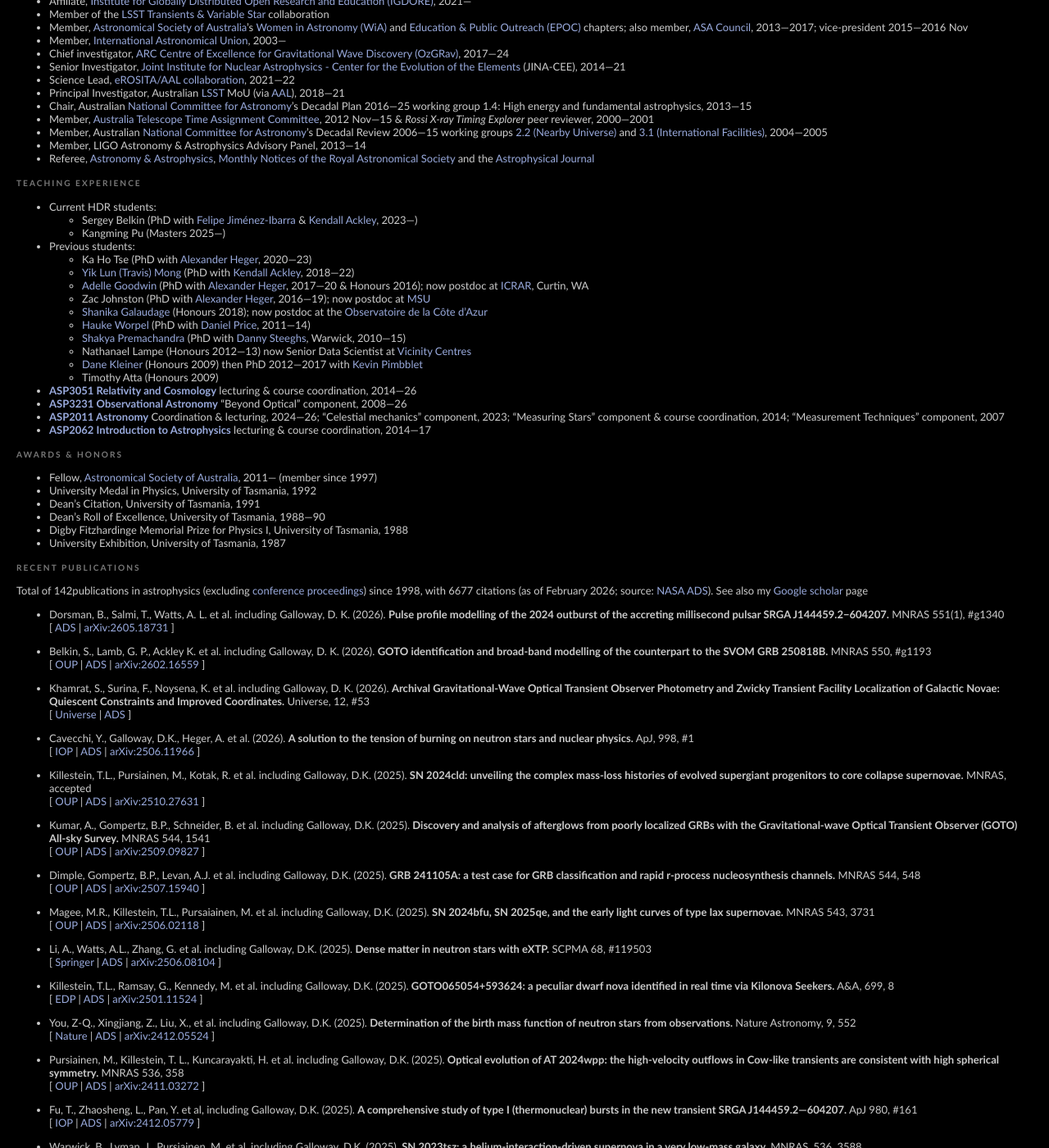
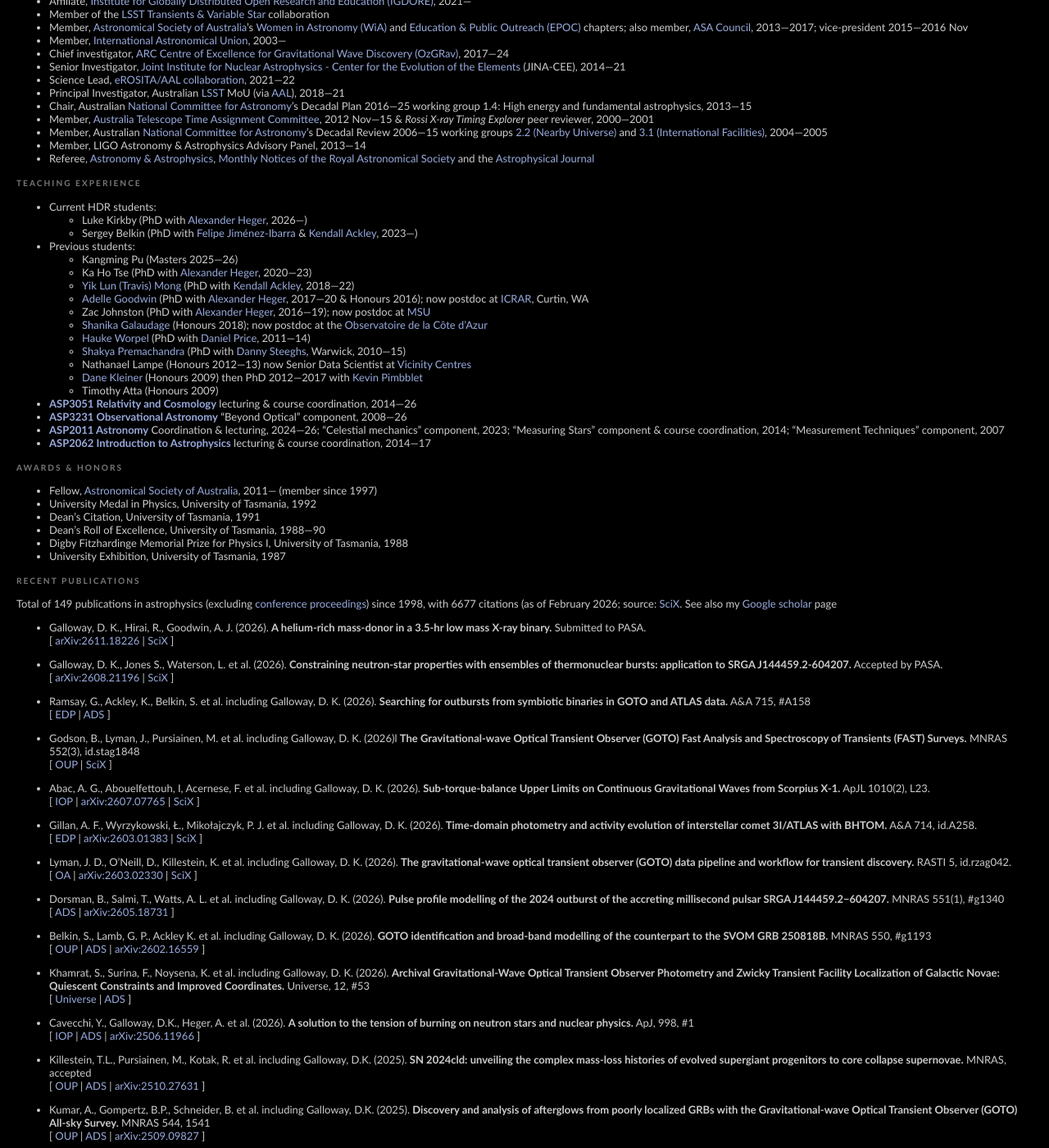
Before and after one commit to outs1der/outs1der.github.io, a Jekyll site: the page built from cv.md, in a window 1280 px wide and 1400 px high, scrolled down 812 px. Shown: the whole window at 82% size. Built offline with Jekyll 4.4.1, drawn with Linux system fonts in a browser that asks for light colours; some of the changed text lies outside the part shown.

Commit message:
updated with new papers

```diff
--- a/_includes/cv.html
+++ b/_includes/cv.html
@@ -41,8 +41,8 @@ EDUCATION
 ---------
 
 *   PhD, University of Tasmania, 2001.
+*   Bachelor of Science with First Class Honours, University of Tasmania, 1991.
 *   Graduate Certificate in Information Technology, Monash University, 2015
-*   Bachelor of Science with First Class Honours, University of Tasmania, 1991.
 
 RESEARCH INTERESTS
 ------------------
@@ -128,9 +128,10 @@ TEACHING EXPERIENCE
 -------------------
 
 *   Current HDR students:
+    *   Luke Kirkby (PhD with [Alexander Heger](http://2sn.org), 2026&mdash;)
     *   Sergey Belkin (PhD with <a href="https://jimenez-ibarra.wixsite.com/felipeji">Felipe Jim&eacute;nez-Ibarra</a> & <a href="https://kendallackley.github.io/">Kendall Ackley</a>, 2023&mdash;)
-    *   Kangming Pu (Masters 2025&mdash;)
 *   Previous students:
+    *   Kangming Pu (Masters 2025&mdash;26)
     *   Ka Ho Tse (PhD with [Alexander Heger](http://2sn.org), 2020&mdash;23)
     *   [Yik Lun (Travis) Mong](https://www.linkedin.com/in/travis-mong-4709631b0) (PhD with [Kendall Ackley](https://kendallackley.github.io), 2018&mdash;22)
     *   [Adelle Goodwin](https://adellej.github.io) (PhD with [Alexander Heger](http://2sn.org), 2017&mdash;20 & Honours 2016); now postdoc at [ICRAR](https://www.icrar.org), Curtin, WA
@@ -169,16 +170,37 @@ AWARDS & HONORS
 RECENT PUBLICATIONS
 -------------------
 
-<!-- Numbers below from my ADS library "Duncan K Galloway publications";
-     the list below is just the most recent ones -->
+<!-- Numbers below from my SciX (was ADS) library "Duncan K Galloway
+     publications"; the list below is just the most recent ones -->
 
-Total of 142publications in astrophysics (excluding [conference
+Total of 149 publications in astrophysics (excluding [conference
 proceedings](conf.html)) since 1998, with 6677 citations (as of
 February 2026;
-source: [NASA ADS](http://www.adsabs.harvard.edu)).
+source: [SciX](https://scixplorer.org).
 See also my [Google scholar](http://scholar.google.com.au/citations?user=ARoBNhYAAAAJ) page
 
 [//]: # (You need two spaces at the end of the line to trigger a line break)
+
+*   Galloway, D. K., Hirai, R., Goodwin, A. J. (2026). **A helium-rich mass-donor in a 3.5-hr low mass X-ray binary.** Submitted to PASA.
+    \[ [arXiv:2611.18226](https://arxiv.org/abs/2611.18226) | [SciX](https://scixplorer.org/abs/2026arXiv261118226G) \]
+
+*   Galloway, D. K., Jones S., Waterson, L. et al. (2026). **Constraining neutron-star properties with ensembles of thermonuclear bursts: application to SRGA J144459.2-604207.** Accepted by PASA.
+    \[ [arXiv:2608.21196](https://arxiv.org/abs/2608.21196) | [SciX](https://scixplorer.org/abs/2026arXiv260821196G) \]
+
+*   Ramsay, G., Ackley, K., Belkin, S. et al. including Galloway, D. K. (2026). **Searching for outbursts from symbiotic binaries in GOTO and ATLAS data.** A&A 715, #A158
+    \[ [EDP](https://doi.org/10.1051/0004-6361/202659731) | [ADS](https://scixplorer.org/abs/2026A%26A...715A.158R) \]
+
+*   Godson, B., Lyman, J., Pursiainen, M. et al. including Galloway, D. K. (2026)l **The Gravitational-wave Optical Transient Observer (GOTO) Fast Analysis and Spectroscopy of Transients (FAST) Surveys.** MNRAS 552(3), id.stag1848
+    \[ [OUP](https://doi.org/10.1093/mnras/stag1848) | [SciX](https://scixplorer.org/abs/2026MNRAS.552g1848G) \]
+
+*   Abac, A. G., Abouelfettouh, I, Acernese, F. et al. including Galloway, D. K. (2026). **Sub-torque-balance Upper Limits on Continuous Gravitational Waves from Scorpius X-1.** ApJL 1010(2), L23.
+    \[ [IOP](https://iopscience.iop.org/article/10.3847/2041-8213/aea296) | [arXiv:2607.07765](https://arxiv.org/abs/2607.07765) | [SciX](https://scixplorer.org/abs/2026ApJ..1010L..23A) \]
+
+*   Gillan, A. F., Wyrzykowski, Ł., Mikołajczyk, P. J. et al. including Galloway, D. K. (2026). **Time-domain photometry and activity evolution of interstellar comet 3I/ATLAS with BHTOM.** A&A 714, id.A258.
+    \[ [EDP](https://doi.org/10.1051/0004-6361/202659913) | [arXiv:2603.01383](https://arxiv.org/abs/2603.01383) | [SciX](https://scixplorer.org/abs/2026A%26A...714A.258G) \]
+
+*   Lyman, J. D., O'Neill, D., Killestein, K. et al. including Galloway, D. K. (2026). **The gravitational-wave optical transient observer (GOTO) data pipeline and workflow for transient discovery.** RASTI 5, id.rzag042.
+    \[ [OA](https://doi.org/10.1093/rasti/rzag042) | [arXiv:2603.02330](https://arxiv.org/abs/2603.02330) | [SciX](https://scixplorer.org/abs/2026RASTI...5ag042L) \]
 
 *   Dorsman, B., Salmi, T., Watts, A. L. et al. including Galloway, D. K. (2026). **Pulse profile modelling of the 2024 outburst of the accreting millisecond pulsar SRGA J144459.2−604207.** MNRAS 551(1), #g1340
     \[ [ADS](https://ui.adsabs.harvard.edu/abs/2026MNRAS.551g1340D) | [arXiv:2605.18731](https://arxiv.org/abs/2605.18731) \]
```
Also changed, not shown: other parts of _includes/cv.html (+0 -18 lines), cv.md (+1 -1 lines).
